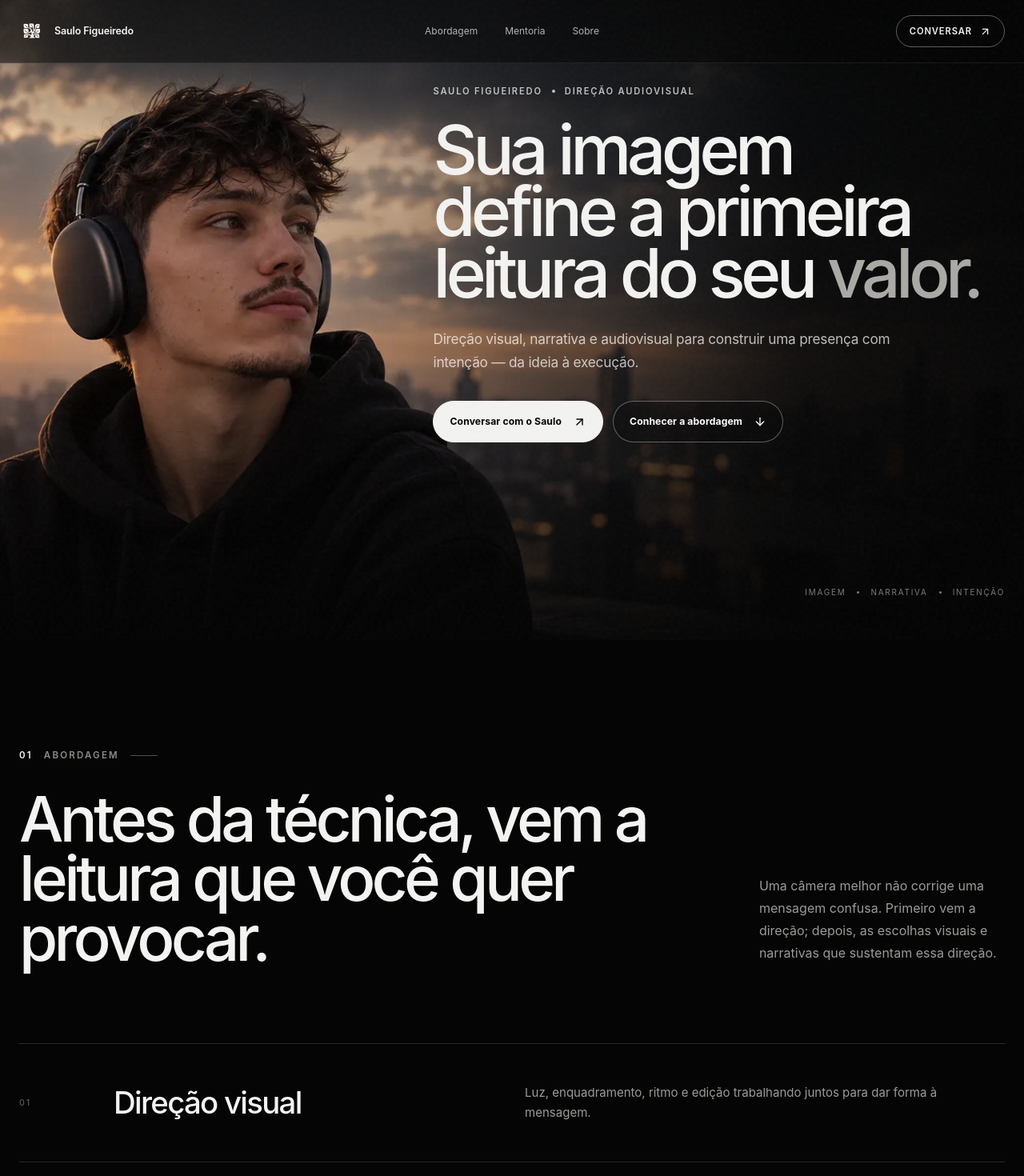
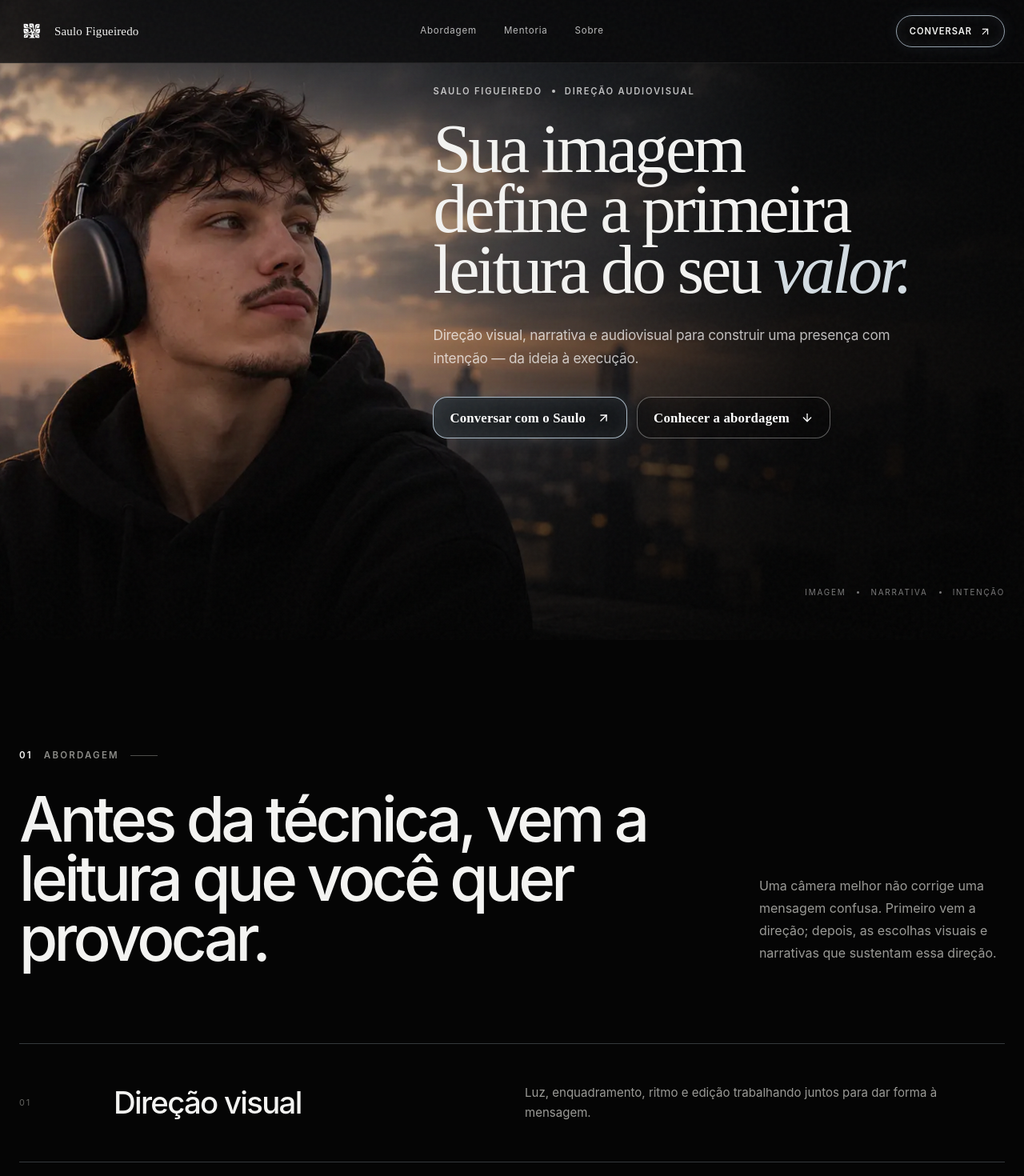
Before and after one commit to Georlan/SauloFigueiredo, a React (Vite) app: page / in a window 1280 px wide. Shown: the top 1470 px of the page at 80% size. Built offline with nearby package versions, Linux system fonts and the light colour scheme.

Commit message:
Padroniza identidade visual com referência da marca

```diff
--- a/src/styles/base.css
+++ b/src/styles/base.css
@@ -8,12 +8,14 @@
   font-synthesis: none;
   text-rendering: optimizeLegibility;
   --bg: #050505;
-  --surface: #0a0a0a;
+  --surface: #08090a;
   --text: #f3f3f1;
   --muted: #9a9a96;
   --subtle: #646461;
-  --line: rgba(255, 255, 255, 0.14);
-  --line-soft: rgba(255, 255, 255, 0.075);
+  --line: rgba(202, 220, 235, 0.24);
+  --line-soft: rgba(202, 220, 235, 0.1);
+  --ice: #cadcea;
+  --serif: "Bodoni 72", Didot, "Iowan Old Style", "Times New Roman", serif;
   --container: 1280px;
 }
 
@@ -26,6 +28,7 @@ body {
   overflow-x: hidden;
   background: var(--bg);
   color: var(--text);
+  background-image: radial-gradient(circle at 78% 18%, rgba(151, 180, 202, 0.08), transparent 24%);
 }
 body::after {
   content: "";
@@ -47,7 +50,7 @@ h1, h2, h3, p { overflow-wrap: break-word; }
 
 .site-shell { overflow: clip; }
 .container { width: min(calc(100% - 48px), var(--container)); margin-inline: auto; }
-.section { padding: 136px 0; scroll-margin-top: 78px; }
+.section { padding: 136px 0; scroll-margin-top: 78px; position: relative; }
 .skip-link {
   position: fixed;
   top: 12px;
@@ -80,14 +83,14 @@ h1, h2, h3, p { overflow-wrap: break-word; }
   inset: 0 0 auto;
   z-index: 80;
   border-bottom: 1px solid rgba(255, 255, 255, 0.08);
-  background: rgba(5, 5, 5, 0.5);
+  background: rgba(8, 8, 9, 0.78);
   backdrop-filter: blur(18px) saturate(110%);
   transition: background 200ms ease;
 }
 .nav { position: relative; z-index: 2; min-height: 78px; display: grid; grid-template-columns: 1fr auto 1fr; align-items: center; gap: 28px; }
-.brand { display: inline-flex; align-items: center; gap: 12px; width: fit-content; font-size: 0.78rem; font-weight: 600; letter-spacing: -0.01em; }
+.brand { display: inline-flex; align-items: center; gap: 12px; width: fit-content; font-family: var(--serif); font-size: 0.94rem; font-weight: 500; letter-spacing: 0.01em; }
 .brand-mark { width: 32px; height: 32px; object-fit: contain; }
-.nav-links { display: flex; align-items: center; gap: 34px; color: rgba(255, 255, 255, 0.68); font-size: 0.75rem; }
+.nav-links { display: flex; align-items: center; gap: 34px; color: rgba(255, 255, 255, 0.72); font-size: 0.72rem; letter-spacing: .07em; }
 .nav-links a, .footer-links a { transition: color 180ms ease; }
 .nav-links a:hover, .footer-links a:hover { color: #fff; }
 .nav-cta {
@@ -97,7 +100,8 @@ h1, h2, h3, p { overflow-wrap: break-word; }
   gap: 9px;
   min-height: 40px;
   padding: 0 16px;
-  border: 1px solid rgba(255, 255, 255, 0.35);
+  border: 1px solid rgba(202, 220, 235, 0.72);
+  box-shadow: inset 0 0 18px rgba(202,220,235,.08), 0 0 18px rgba(151,180,202,.1);
   border-radius: 999px;
   font-size: 0.7rem;
   font-weight: 600;
@@ -131,8 +135,8 @@ h1, h2, h3, p { overflow-wrap: break-word; }
 .hero-copy { width: min(58%, 760px); margin-left: auto; }
 .hero-kicker { display: flex; align-items: center; gap: 12px; margin: 0 0 26px; color: rgba(255, 255, 255, 0.72); font-size: 0.7rem; font-weight: 600; letter-spacing: 0.16em; text-transform: uppercase; }
 .hero-kicker span { width: 4px; height: 4px; border-radius: 50%; background: currentColor; }
-.hero h1 { max-width: 760px; margin: 0; font-size: clamp(4.25rem, 6.7vw, 6.9rem); line-height: 0.9; letter-spacing: -0.066em; font-weight: 480; text-wrap: balance; }
-.hero h1 em { color: #aaa9a5; font-style: normal; font-weight: inherit; }
+.hero h1 { max-width: 760px; margin: 0; font-family: var(--serif); font-size: clamp(4.25rem, 6.7vw, 6.9rem); line-height: 0.88; letter-spacing: -0.045em; font-weight: 400; text-wrap: balance; }
+.hero h1 em { color: #d3dce2; font-style: italic; font-weight: inherit; }
 .hero-lead { max-width: 610px; margin: 30px 0 0; color: rgba(255, 255, 255, 0.72); font-size: clamp(1rem, 1.35vw, 1.18rem); line-height: 1.65; letter-spacing: -0.014em; }
 .hero-actions { display: flex; flex-wrap: wrap; gap: 12px; margin-top: 34px; }
 .button {
@@ -142,15 +146,16 @@ h1, h2, h3, p { overflow-wrap: break-word; }
   justify-content: center;
   gap: 14px;
   padding: 0 20px;
-  border-radius: 999px;
-  font-size: 0.76rem;
+  border-radius: 18px;
+  font-family: var(--serif);
+  font-size: 1.05rem;
   font-weight: 650;
   letter-spacing: 0.01em;
   transition: transform 180ms ease, background 180ms ease, color 180ms ease, border-color 180ms ease;
 }
 .button:hover { transform: translateY(-2px); }
-.button-primary { color: #050505; background: #f3f3f1; border: 1px solid #f3f3f1; }
-.button-primary:hover { background: #fff; }
+.button-primary { color: #fff; background: linear-gradient(135deg, rgba(38,43,47,.94), rgba(15,17,19,.96)); border: 1px solid rgba(202,220,235,.82); box-shadow: inset 0 0 24px rgba(202,220,235,.1), 0 0 20px rgba(151,180,202,.18); }
+.button-primary:hover { background: linear-gradient(135deg, #3a4248, #171a1d); box-shadow: inset 0 0 28px rgba(202,220,235,.14), 0 0 28px rgba(151,180,202,.26); }
 .button-secondary { color: #fff; background: rgba(5, 5, 5, 0.25); border: 1px solid rgba(255, 255, 255, 0.34); backdrop-filter: blur(12px); }
 .button-secondary:hover { border-color: #fff; background: rgba(5, 5, 5, 0.48); }
 .hero-foot { align-self: stretch; display: flex; align-items: center; justify-content: flex-end; gap: 14px; margin-top: auto; padding-top: 40px; color: rgba(255, 255, 255, 0.47); font-size: 0.62rem; letter-spacing: 0.18em; text-transform: uppercase; }
```
